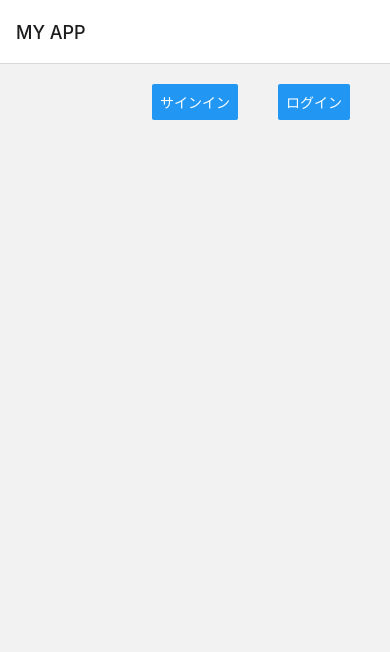
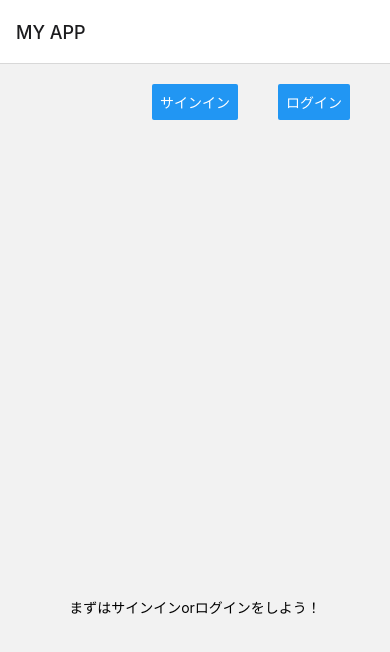
Before and after one commit to jungle379/expo-studyapp, a React Native app: screen / in a window 390 px wide. Shown: the top 652 px of the page. Built offline with nearby package versions, Linux system fonts and the light colour scheme.

Commit message:
⚡️ Headerのcomponent化

```diff
--- a/App.jsx
+++ b/App.jsx
@@ -5,29 +5,25 @@ import { createNativeStackNavigator } from "@react-navigation/native-stack";
 import { MainScreen } from "./src/screens/Main";
 import { LogInScreen } from "./src/screens/LogIn";
 import { SignInScreen } from "./src/screens/SignIn";
+import Header from "./src/components/Header";
 
-function HomeScreen({ navigation }) {
+const HomeScreen = () => {
   return (
-    <View
-      style={{
-        flex: 1,
-        flexDirection: "row",
-        alignItems: "flex-start",
-        justifyContent: "flex-end",
-        marginTop: 20,
-        marginRight: 40,
-      }}
-    >
-      <Text style={{ padding: 20 }}></Text>
-      <Button
-        title="サインイン"
-        onPress={() => navigation.navigate("SignIn")}
-      />
-      <Text style={{ padding: 20 }}></Text>
-      <Button title="ログイン" onPress={() => navigation.navigate("LogIn")} />
-    </View>
+    <>
+      <Header />
+      <View style={{ flex: 1, alignItems: "center", justifyContent: "center" }}>
+        <Text
+          style={{
+            fontsize: 300,
+            height: "30%",
+          }}
+        >
+          まずはサインインorログインをしよう！
+        </Text>
+      </View>
+    </>
   );
-}
+};
 
 function ResultScreen({ navigation }) {
   return (
--- /dev/null
+++ b/src/components/Header.jsx
@@ -0,0 +1,21 @@
+import * as React from "react";
+import { Button, View, Text } from "react-native";
+
+const Header = ({ navigation }) => (
+  <View
+    style={{
+      flex: 1,
+      flexDirection: "row",
+      alignItems: "flex-start",
+      justifyContent: "flex-end",
+      marginTop: 20,
+      paddingRight: 40,
+    }}
+  >
+    <Text style={{ padding: 20 }}></Text>
+    <Button title="サインイン" onPress={() => navigation.navigate("SignIn")} />
+    <Text style={{ padding: 20 }}></Text>
+    <Button title="ログイン" onPress={() => navigation.navigate("LogIn")} />
+  </View>
+);
+export default Header;
--- a/src/screens/SignIn.jsx
+++ b/src/screens/SignIn.jsx
@@ -1,5 +1,6 @@
 import * as React from "react";
 import { Button, View, Text, TextInput } from "react-native";
+
 export function SignInScreen({ navigation }) {
   return (
     <>
```
